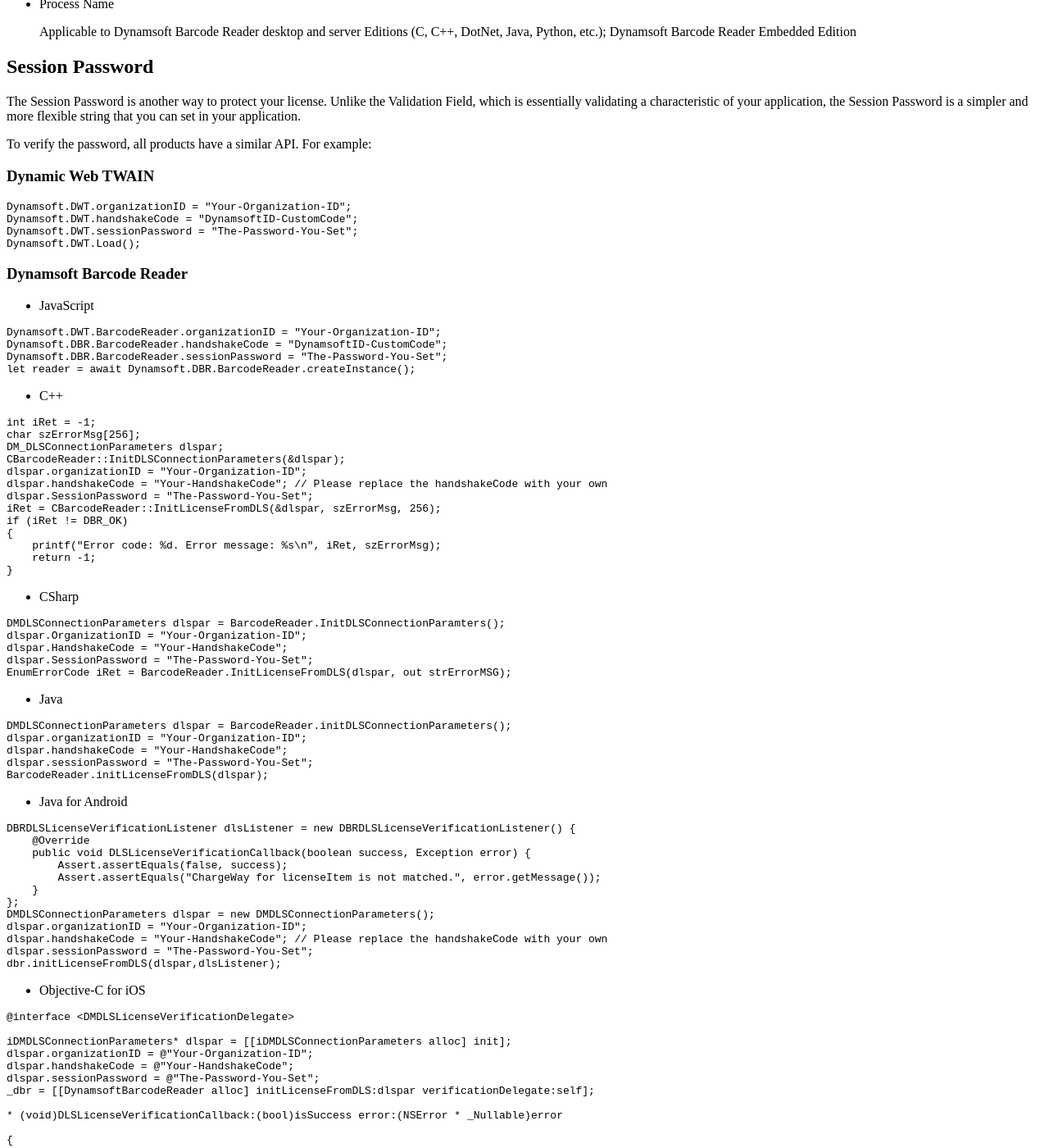
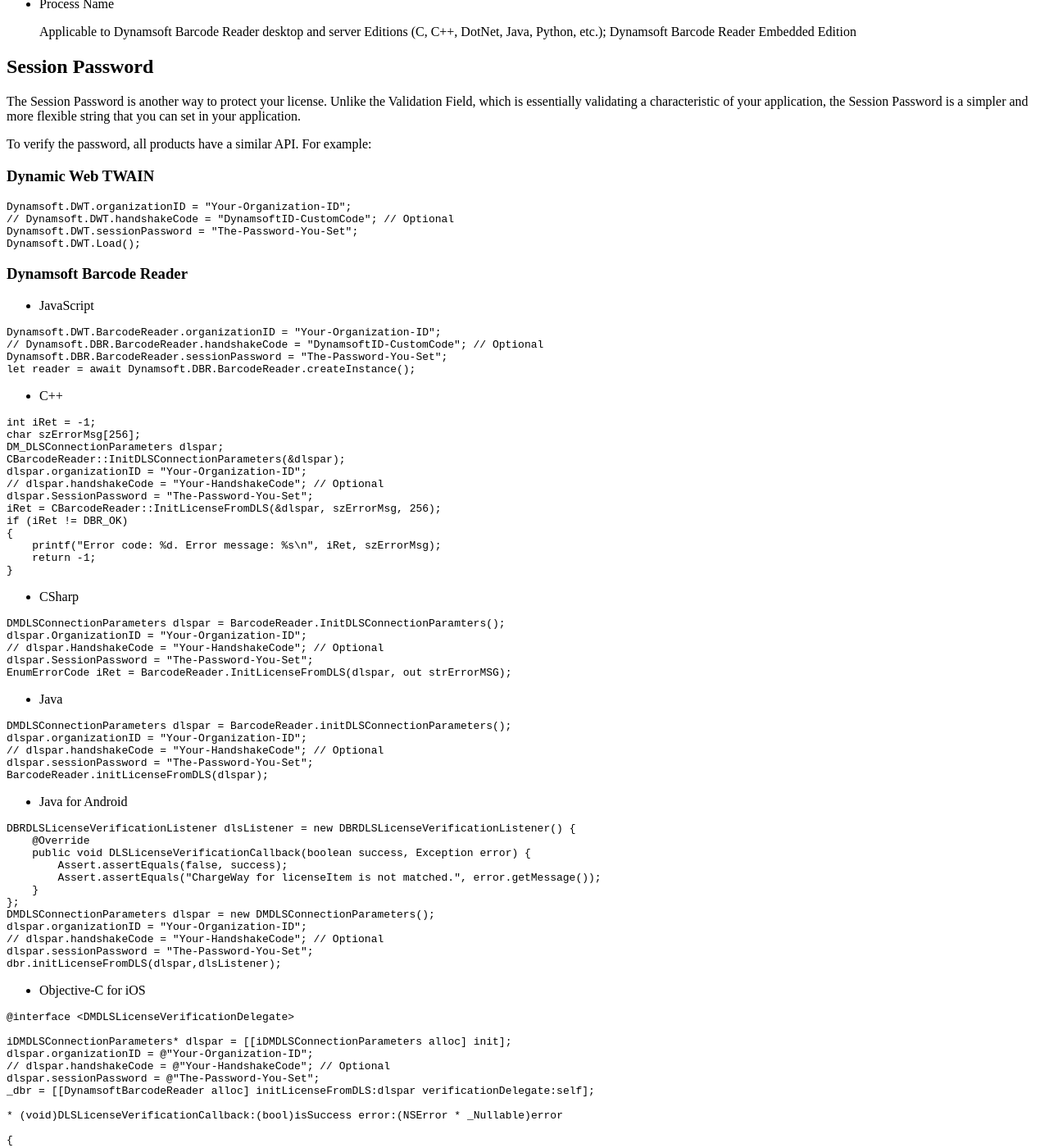
Before and after one commit to dynamsoft-docs/license-server-docs, a Jekyll site: the page built from about/terms.md, in a window 1280 px wide and 1400 px high, scrolled down 2334 px. Shown: the whole window at 82% size. Built offline with Jekyll 4.4.1, drawn with Linux system fonts in a browser that asks for light colours; some of the changed text lies outside the part shown.

Commit message:
Update terms.md
no need for org ID and HS to co-exist

````diff
--- a/about/terms.md
+++ b/about/terms.md
@@ -101,7 +101,7 @@
 
 ```javascript
 Dynamsoft.DWT.organizationID = "Your-Organization-ID";
-Dynamsoft.DWT.handshakeCode = "DynamsoftID-CustomCode";
+// Dynamsoft.DWT.handshakeCode = "DynamsoftID-CustomCode"; // Optional
 Dynamsoft.DWT.sessionPassword = "The-Password-You-Set";
 Dynamsoft.DWT.Load();
 ```
@@ -112,7 +112,7 @@
 
 ```javascript
 Dynamsoft.DWT.BarcodeReader.organizationID = "Your-Organization-ID";
-Dynamsoft.DBR.BarcodeReader.handshakeCode = "DynamsoftID-CustomCode";
+// Dynamsoft.DBR.BarcodeReader.handshakeCode = "DynamsoftID-CustomCode"; // Optional
 Dynamsoft.DBR.BarcodeReader.sessionPassword = "The-Password-You-Set";
 let reader = await Dynamsoft.DBR.BarcodeReader.createInstance();
 ```
@@ -125,7 +125,7 @@
 DM_DLSConnectionParameters dlspar;
 CBarcodeReader::InitDLSConnectionParameters(&dlspar);
 dlspar.organizationID = "Your-Organization-ID";
-dlspar.handshakeCode = "Your-HandshakeCode"; // Please replace the handshakeCode with your own
+// dlspar.handshakeCode = "Your-HandshakeCode"; // Optional
 dlspar.SessionPassword = "The-Password-You-Set";
 iRet = CBarcodeReader::InitLicenseFromDLS(&dlspar, szErrorMsg, 256);
 if (iRet != DBR_OK)
@@ -140,7 +140,7 @@
 ```csharp
 DMDLSConnectionParameters dlspar = BarcodeReader.InitDLSConnectionParamters();
 dlspar.OrganizationID = "Your-Organization-ID";
-dlspar.HandshakeCode = "Your-HandshakeCode";
+// dlspar.HandshakeCode = "Your-HandshakeCode"; // Optional
 dlspar.SessionPassword = "The-Password-You-Set";
 EnumErrorCode iRet = BarcodeReader.InitLicenseFromDLS(dlspar, out strErrorMSG);
 ```
@@ -150,7 +150,7 @@
 ```java
 DMDLSConnectionParameters dlspar = BarcodeReader.initDLSConnectionParameters();
 dlspar.organizationID = "Your-Organization-ID";
-dlspar.handshakeCode = "Your-HandshakeCode";
+// dlspar.handshakeCode = "Your-HandshakeCode"; // Optional
 dlspar.sessionPassword = "The-Password-You-Set";
 BarcodeReader.initLicenseFromDLS(dlspar);
 ```
@@ -167,7 +167,7 @@
 };
 DMDLSConnectionParameters dlspar = new DMDLSConnectionParameters();
 dlspar.organizationID = "Your-Organization-ID";
-dlspar.handshakeCode = "Your-HandshakeCode"; // Please replace the handshakeCode with your own
+// dlspar.handshakeCode = "Your-HandshakeCode"; // Optional
 dlspar.sessionPassword = "The-Password-You-Set";
 dbr.initLicenseFromDLS(dlspar,dlsListener);
 ```
@@ -179,7 +179,7 @@
 
 iDMDLSConnectionParameters* dlspar = [[iDMDLSConnectionParameters alloc] init];
 dlspar.organizationID = @"Your-Organization-ID";
-dlspar.handshakeCode = @"Your-HandshakeCode";
+// dlspar.handshakeCode = @"Your-HandshakeCode"; // Optional
 dlspar.sessionPassword = @"The-Password-You-Set";
 _dbr = [[DynamsoftBarcodeReader alloc] initLicenseFromDLS:dlspar verificationDelegate:self];
 
@@ -200,7 +200,7 @@
 
 ```swift
 let dlspar = iDMDLSConnectionParameters();
-dlspar.handshakeCode = "*****-hs-****";
+// dlspar.handshakeCode = "*****-hs-****"; // Optional
 dlspar.sessionPassword = "******";
 _dbr = DynamsoftBarcodeReader(licenseFromDLS: dlspar, verificationDelegate: self);
 
@@ -221,9 +221,9 @@
 ```python
 reader = BarcodeReader()
  connection_paras = reader.init_dls_connection_parameters()
- # Please replace the handshakeCode with your own
  connection_paras.organization_id = "Your-Organization-ID"
- connection_paras.handshake_code = "Your-HandshakeCode"
+ # handshake_code is optional
+ # connection_paras.handshake_code = "Your-HandshakeCode"
  connection_paras.session_password = "The-Password-You-Set"
  try:
      error = reader.init_licesne_from_dls(connection_paras)
````
